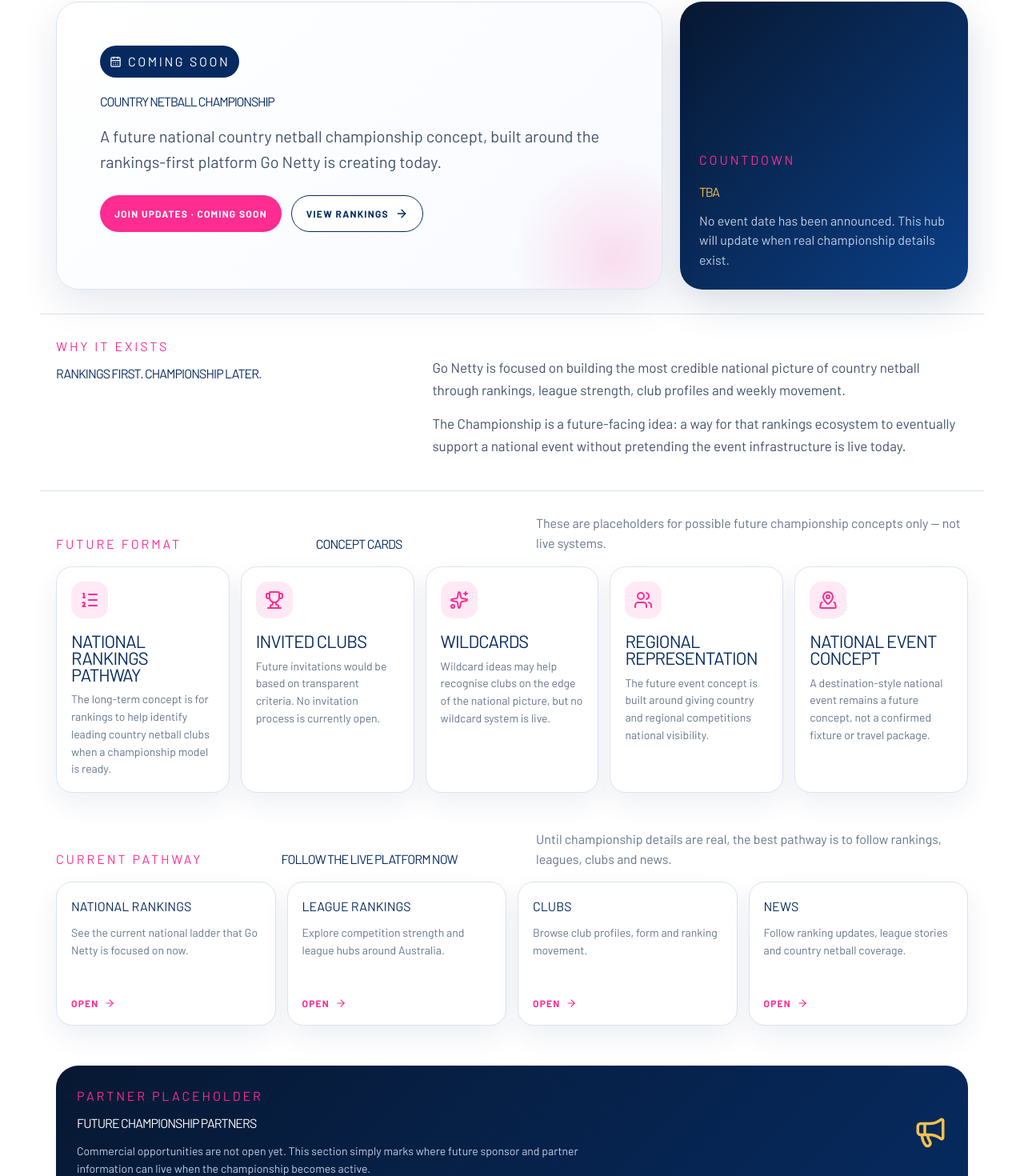
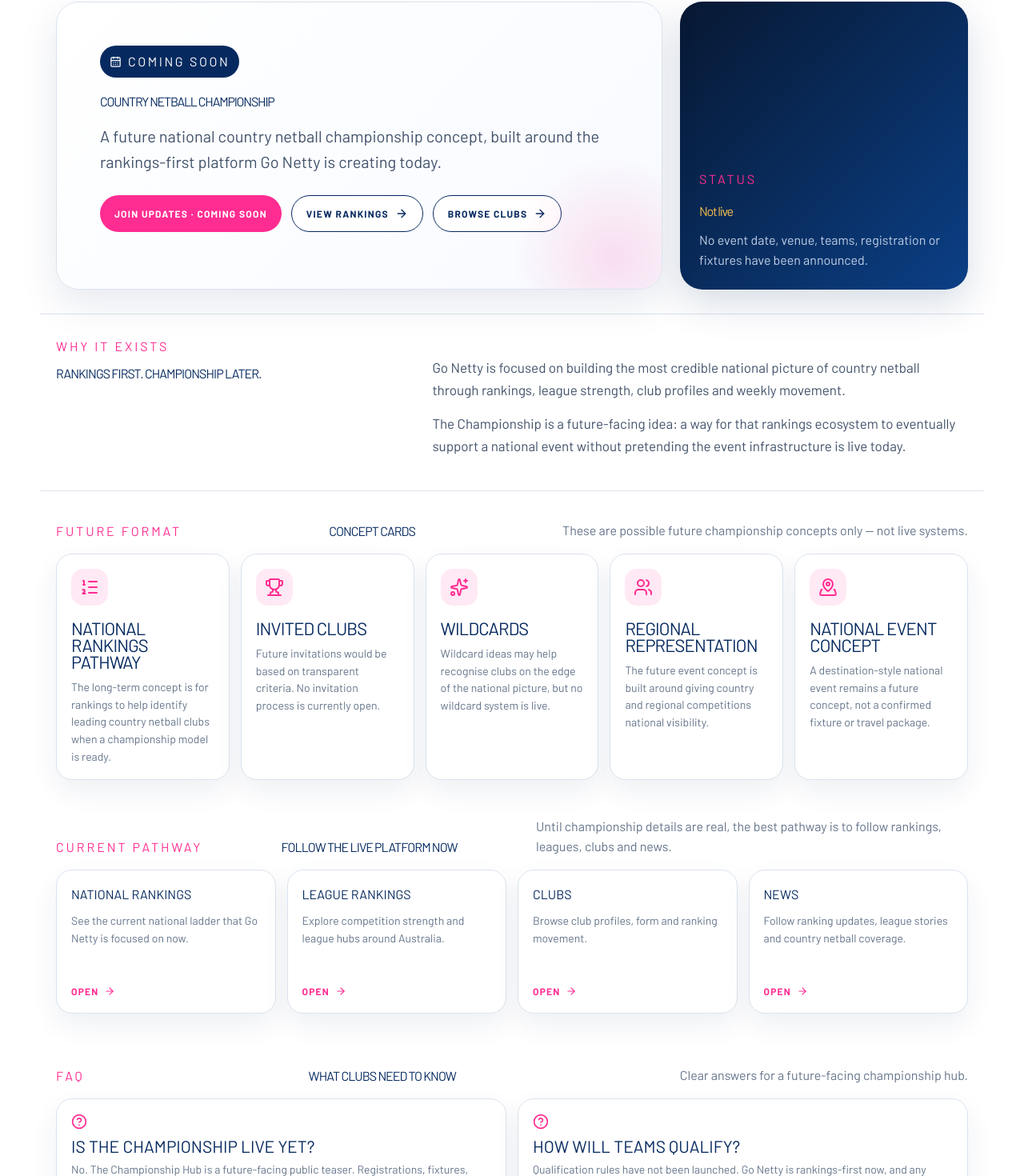
Before and after one commit to Boatsy007/Playfooty3, a React (Vite) app: page /championship in a window 1280 px wide. Shown: the part 128-1598 px from the top of the page at 80% size. Built offline with nearby package versions, Linux system fonts and the light colour scheme; a web font is replaced by a local one.

Commit message:
Final public frontend polish pass

```diff
--- a/src/App.tsx
+++ b/src/App.tsx
@@ -58,7 +58,6 @@
               <LatestNewsCompact articles={secondary.slice(0, 3)} />
               <MoversCard risers={home.risers} fallers={home.fallers} loading={home.loading} />
               <StrongestLeagueCard league={home.strongestLeague} />
-              <SponsorSlot />
             </aside>
           </div>
         </section>
@@ -144,11 +143,10 @@
   return <div className="secondary-grid">{articles.slice(0, 5).map(a => <Link key={a.slug} to={newsPath(a.slug)} className="secondary-story"><EditorialImage seed={a.heroSeed} ratio="4 / 3" rounded={12} /><span><b>{a.title}</b><Meta article={a} /></span></Link>)}</div>
 }
 
-function ChampionshipCard() { return <Link to="/championship" className="side-card championship-card"><CalendarDays /><span>Upcoming National Championships</span><strong>Pathway announcement building</strong><small>Countdown TBA · follow the national championship hub</small></Link> }
+function ChampionshipCard() { return <Link to="/championship" className="side-card championship-card"><CalendarDays /><span>Upcoming National Championships</span><strong>Pathway announcement building</strong><small>Future pathway · follow the championship hub</small></Link> }
 function RankingsUpdateCard({ generatedAt, weekLabel, total }: { generatedAt: string | null; weekLabel: string | null; total: number }) { return <Link to="/rankings" className="side-card update-card"><span className="live-pill"><span /> Latest rankings update</span><strong>{weekLabel ?? 'Season live'}</strong><small>{total} ranked clubs{generatedAt ? ` · updated ${shortDate(generatedAt)}` : ''}</small></Link> }
 function LatestNewsCompact({ articles }: { articles: Article[] }) { if (!articles.length) return null; return <article className="side-card"><CardTitle title="Latest News" to="/news" />{articles.map(a => <Link className="compact-news" key={a.slug} to={newsPath(a.slug)}><b>{a.title}</b><Meta article={a} /></Link>)}</article> }
 function StrongestLeagueCard({ league }: { league: LeagueRow | null }) { if (!league) return null; return <Link to={leaguePath(league.id)} className="side-card strongest-card"><span>Strongest League</span><strong>{league.name}</strong><small>{league.state} · {league.clubCount} clubs</small><StarStrength stars={strengthStars(league.strengthScore)} size={12} /></Link> }
-function SponsorSlot() { return <aside className="side-card sponsor-slot"><span>Partner slot</span><strong>Your brand beside the national ladder</strong><small>Premium homepage placement</small></aside> }
 
 function MoversCard({ risers, fallers, loading }: { risers: RankingEntry[]; fallers: RankingEntry[]; loading: boolean }) {
   const movers = [...risers.slice(0, 3), ...fallers.slice(0, 2)]
--- a/src/components/league/sections.tsx
+++ b/src/components/league/sections.tsx
@@ -578,6 +578,7 @@
       )}
       {news.length > 0 && <div className="gn-card" style={{ padding: 18 }}><SideLabel>Latest league news</SideLabel>{news.map(a => <Link key={a.slug} to={newsPath(a.slug)} style={{ display: 'block', color: TEXT, textDecoration: 'none', borderTop: `1px solid ${LINE}`, paddingTop: 10, marginTop: 10 }}><strong style={{ fontSize: 13, lineHeight: 1.2 }}>{a.title}</strong><small style={{ display: 'block', color: MUTE }}>{formatDate(a.date)}</small></Link>)}</div>}
       <Link to="/championship" className="gn-card gn-card-hover" style={{ padding: 18, background: INK, color: '#fff', textDecoration: 'none' }}><SideLabel color={GOLD}>Upcoming championships</SideLabel><strong style={{ display: 'block', fontSize: 18, lineHeight: 1.08, marginTop: 8 }}>National pathway coming soon</strong></Link>
+      <div className="gn-card" aria-disabled="true" style={{ padding: 18, background: PINK, color: '#fff' }}><SideLabel color="rgba(255,255,255,0.72)">Claim league</SideLabel><strong style={{ display: 'block', fontSize: 18, lineHeight: 1.08 }}>Claiming coming soon</strong></div>
       <style>{`@media(max-width:980px){.league-sidebar{position:static!important;margin-top:18px}}`}</style>
     </aside>
   )
--- a/src/pages/Championship.tsx
+++ b/src/pages/Championship.tsx
@@ -3,7 +3,7 @@
  * Future-facing public teaser only — no registrations, draws, payments or tournament systems.
  */
 import { Link } from 'react-router-dom'
-import { ArrowRight, CalendarDays, HelpCircle, ListOrdered, MapPinned, Megaphone, Sparkles, Trophy, Users } from 'lucide-react'
+import { ArrowRight, CalendarDays, HelpCircle, ListOrdered, MapPinned, Sparkles, Trophy, Users } from 'lucide-react'
 import Nav from '../components/layout/Nav'
 import Footer from '../components/layout/Footer'
 import { useSeo } from '../lib/seo'
@@ -58,12 +58,13 @@
             <div className="hero-actions">
               <button className="btn-primary" type="button" aria-disabled="true">Join updates · coming soon</button>
               <Link className="btn-secondary" to="/rankings">View rankings <ArrowRight size={16} /></Link>
+              <Link className="btn-secondary" to="/directory">Browse clubs <ArrowRight size={16} /></Link>
             </div>
           </div>
           <div className="countdown-card" aria-label="Championship status">
-            <span>Countdown</span>
-            <strong>TBA</strong>
-            <p>No event date has been announced. This hub will update when real championship details exist.</p>
+            <span>Status</span>
+            <strong>Not live</strong>
+            <p>No event date, venue, teams, registration or fixtures have been announced.</p>
           </div>
         </section>
 
@@ -79,7 +80,7 @@
         </section>
 
         <section className="champ-section">
-          <SectionHead eyebrow="Future format" title="Concept cards" text="These are placeholders for possible future championship concepts only — not live systems." />
+          <SectionHead eyebrow="Future format" title="Concept cards" text="These are possible future championship concepts only — not live systems." />
           <div className="format-grid">
             {FORMAT_CARDS.map(card => <FormatCard key={card.title} {...card} />)}
           </div>
@@ -92,14 +93,6 @@
           </div>
         </section>
 
-        <section className="partner-section">
-          <div>
-            <span>Partner placeholder</span>
-            <h2>Future championship partners</h2>
-            <p>Commercial opportunities are not open yet. This section simply marks where future sponsor and partner information can live when the championship becomes active.</p>
-          </div>
-          <Megaphone size={42} />
-        </section>
 
         <section className="champ-section faq-section">
           <SectionHead eyebrow="FAQ" title="What clubs need to know" text="Clear answers for a future-facing championship hub." />
--- a/src/pages/PowerRankings.tsx
+++ b/src/pages/PowerRankings.tsx
@@ -147,7 +147,6 @@
                 {data.articles.slice(0, 4).map(article => <MiniArticle key={article.slug} article={article} />)}
                 {data.articles.length === 0 && <p className="stats-muted">Latest articles will appear here when published.</p>}
               </SidebarPanel>
-              <div className="stats-sponsor"><span>Partner slot</span><strong>Put your brand beside national netball data.</strong></div>
             </aside>
           </section>
         )}
```
Also changed, not shown: src/components/club/sections.tsx (+4 -6 lines), src/pages/News.tsx (+10 -10 lines).
